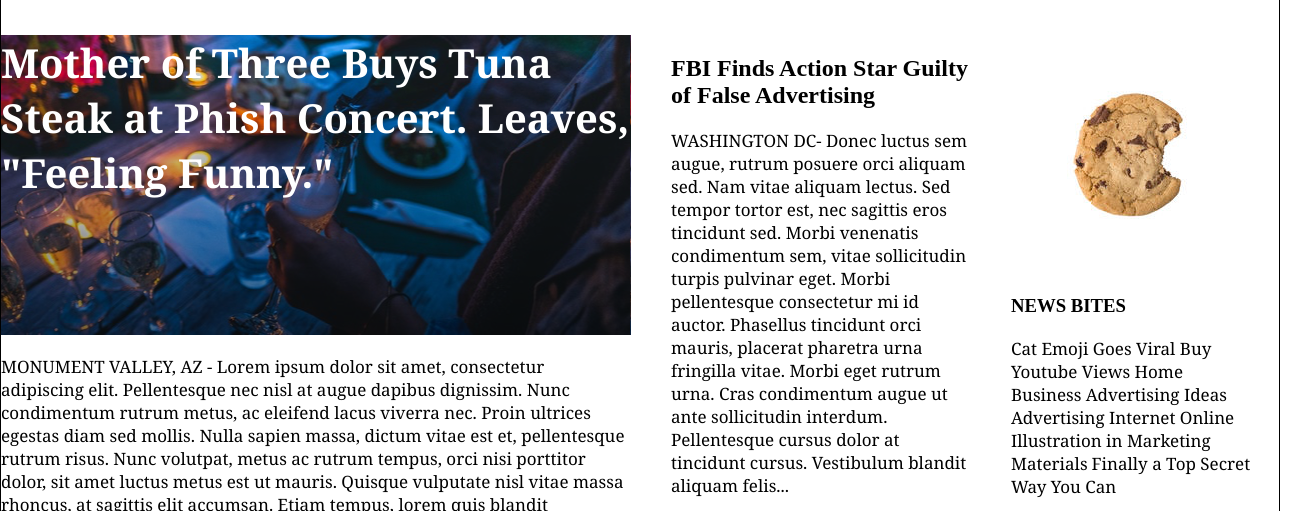
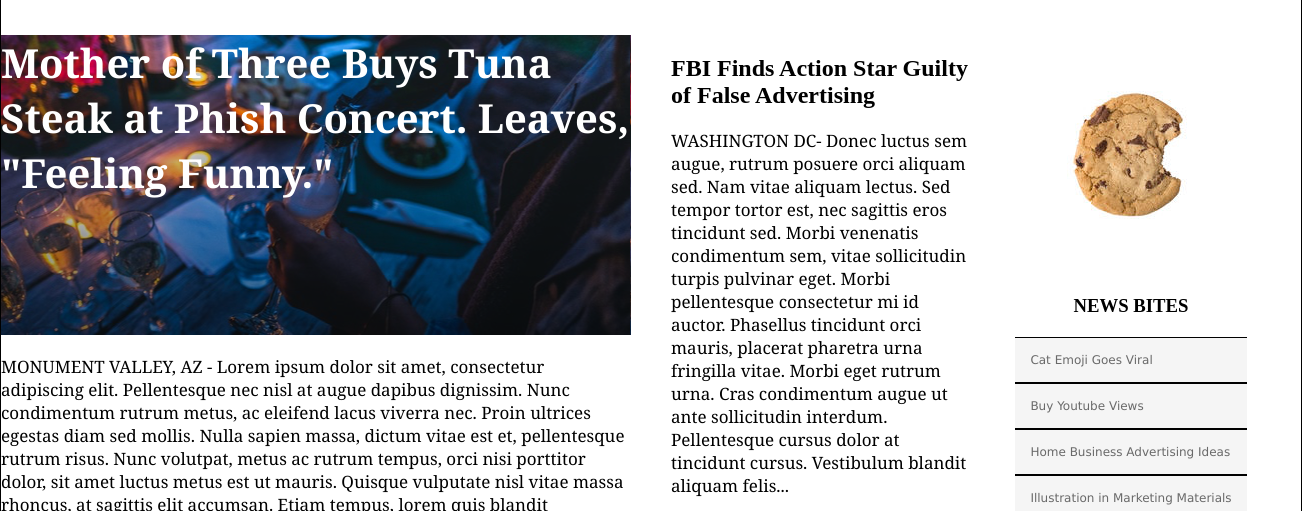
Before and after one commit to Jenksc2/mytimes, a plain HTML site: page index.html in a window 1280 px wide. Shown: the part 86-597 px from the top of the page, 1302 px wide, since content can reach past the window. Drawn offline with Linux system fonts and the light colour scheme.

Commit message:
third column css

```diff
--- a/index.html
+++ b/index.html
@@ -68,17 +68,27 @@
       <!-- Small Right Column -->
       <div class="column small">
         <img src="resources/images/img-news-bite.png" alt="A Cookie">
+        <h3>NEWS BITES</h3>
         <div class="bites">
-          <h3>NEWS BITES</h3>
-          <span>Cat Emoji Goes Viral Buy Youtube </span>
-          <span>Views Home Business Advertising </span>
-          <span>Ideas Advertising Internet Online</span>
+
+          <span>Cat Emoji Goes Viral </span>
+          <span>Buy Youtube Views</span>
+          <span>Home Business Advertising Ideas</span>
           <span>Illustration in Marketing Materials</span>
           <span>Finally a Top Secret Way You Can</span>
 
         </div>
 
       </div>
+
+      <!-- Footer -->
+      <footer>
+
+
+
+
+
+      </footer>
     </main>
   </body>
 </html>
--- a/resources/main.css
+++ b/resources/main.css
@@ -21,6 +21,7 @@ header{
   width: 100%;
   position: fixed;
   z-index: 5;
+  background-color: white;
 }
 
 .logo{
@@ -52,7 +53,7 @@ header{
 main{
   display: flex;
 
-  width: 1290;
+  width: 1300px;
   padding-top: 120px;
   border: 1px solid black;
 }
@@ -74,9 +75,6 @@ main{
 
 }
 
-.column.small{
-  width: 240px;
-}
 
 p, h2, h3{
   margin: 20px 0px;
@@ -176,3 +174,33 @@ p, span{
 .secondarystories1 div{
   margin: 0px 10px 10px 0px;
 }
+
+/*Third Column*/
+.column.small{
+  width: 240px;
+  align-items: center;
+
+}
+
+.bites{
+  height: 300px;
+}
+.bites span{
+  display: block;
+  border-top: 1px solid black;
+  border-bottom: 1px solid black;
+  background-color: WhiteSmoke;
+  font-family: Verdana;
+  font-size: 12px;
+  color: DimGray;
+
+  padding: 15px;
+}
+
+/*FOOTER CSS*/
+
+footer{
+  display: flex;
+  justify-content: center;
+  align-items: center;
+}
```
